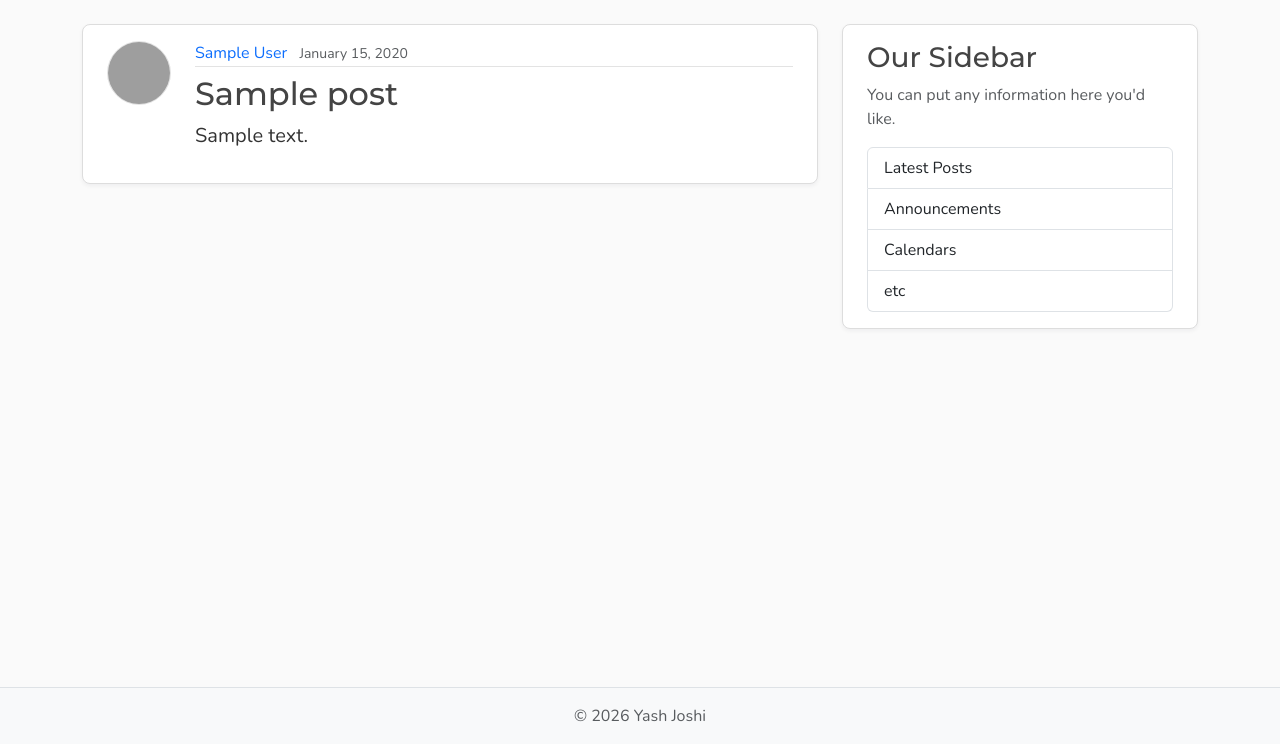
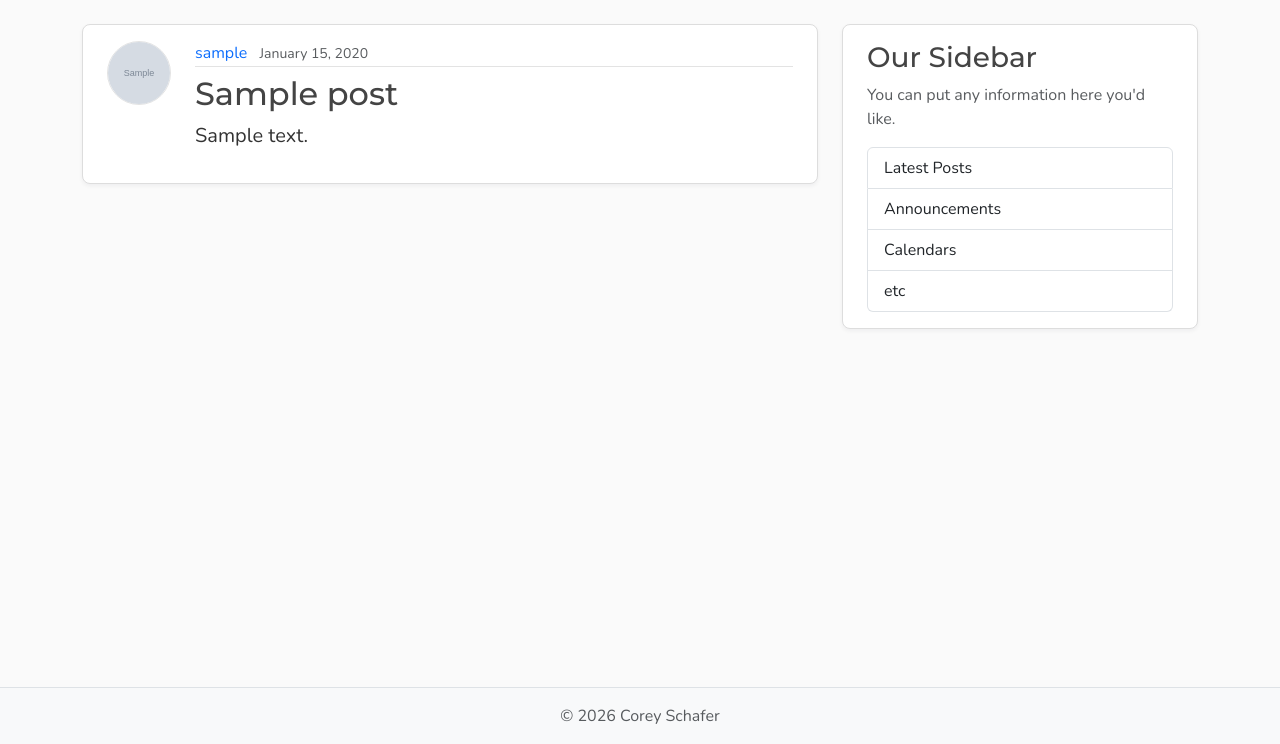
Before and after one commit to yashjcodes/FastAPI-bloaging-, a FastAPI app: template templates/home.html in a window 1280 px wide. Shown: the part 56-800 px from the top of the page. Run offline with FastAPI, Linux system fonts and the light colour scheme; the template is opened without the code that fills it: most values are stand-ins (such as "Sample title", 1, 10 or a date in 2020); grey boxes marked "Sample" are stand-in pictures; grey boxes are pictures that could not be loaded.

Commit message:
asyncing the code

```diff
--- a/templates/home.html
+++ b/templates/home.html
@@ -4,12 +4,12 @@
 <article class="content-section py-3 px-4 mb-4">
     <div class="d-flex align-items-start gap-4">
         <img class="rounded-circle article-img flex-shrink-0"
-            src="{{ post.auther.image.path }}"
+            src="{{ post.author.image_path }}"
             alt="{{ post.author.username }}'s profile picture"
             width="64" height="64" loading="lazy">
         <div class="flex-grow-1">
             <div class="article-metadata mb-2">
-                <a class="me-2" href={{url_for("user_posts_page" ,user_id = post.auther.id)}}>{{ post.author }}</a>
+                <a class="me-2" href="{{ url_for('user_posts', user_id=post.author.id) }}">{{ post.author.username }}</a>
                 <small class="text-body-secondary">{{ post.date_posted.strftime('%B %d, %Y') }}</small>
             </div>
             <h2>
--- a/templates/layout.html
+++ b/templates/layout.html
@@ -128,7 +128,7 @@
     <footer class="mt-auto py-3 bg-body-tertiary border-top">
         <div class="container text-center">
             <p class="text-body-secondary mb-0">
-                © <span id="year"></span> Yash Joshi
+                © <span id="year"></span> Corey Schafer
             </p>
         </div>
     </footer>
```
Also changed, not shown: templates/post.html (+6 -7 lines), blog.db.
